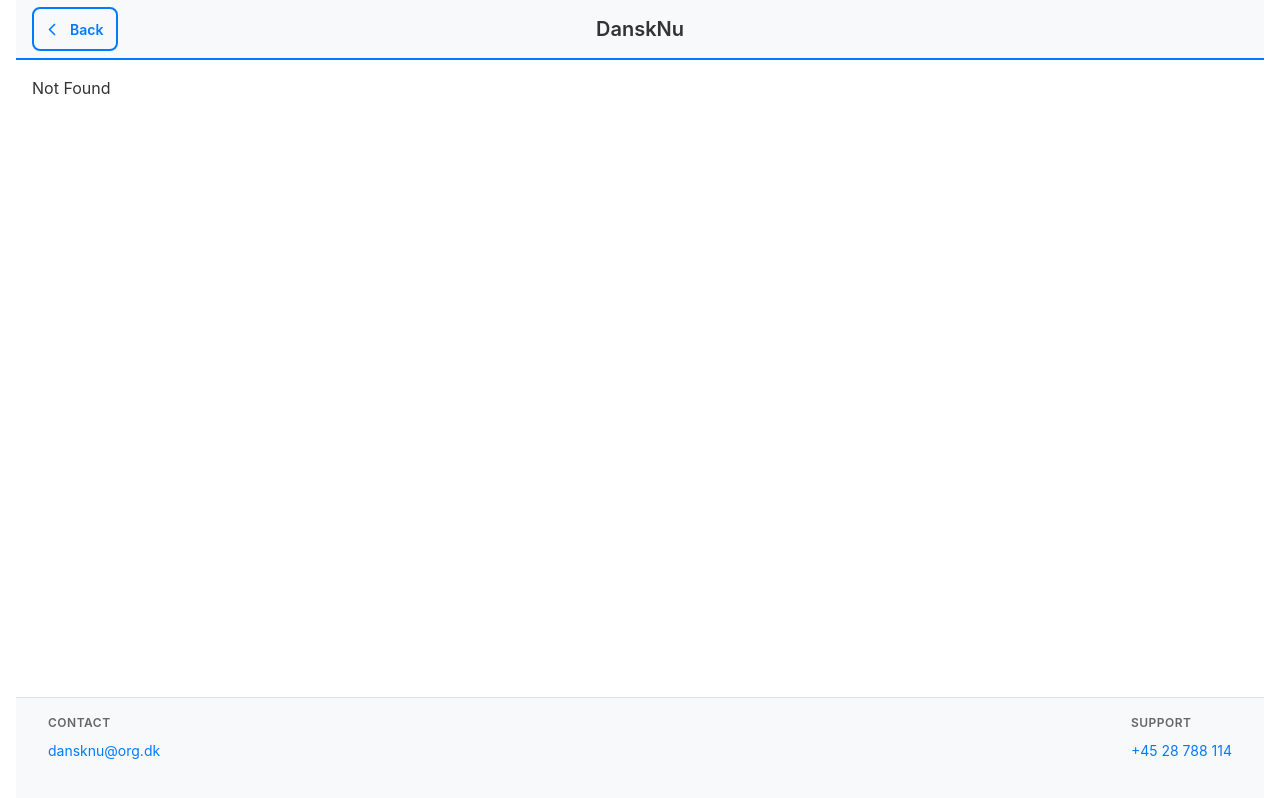
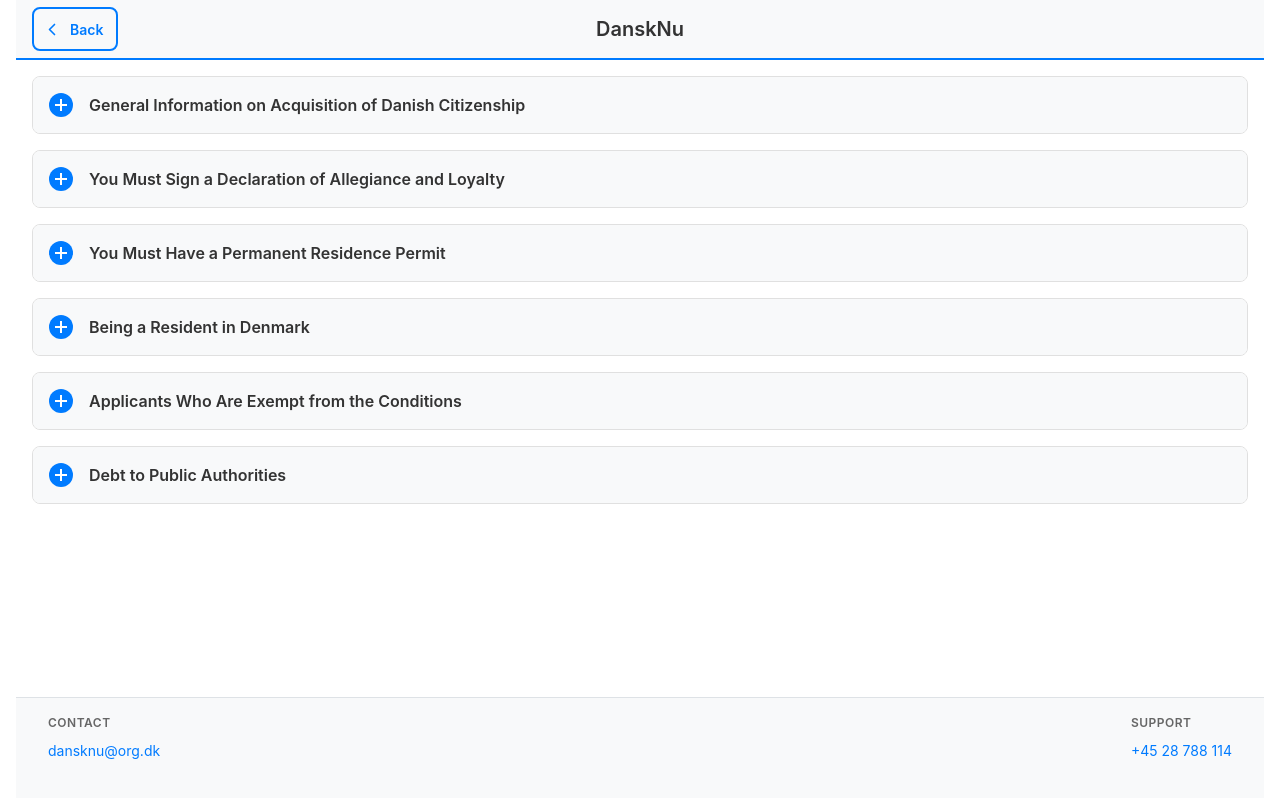
Before and after one commit to Flex-Wrap/DanskNu, a React (Vite) app: page /DanskNu/application-requirements in a window 1280 px wide. Before the commit this address had no page. Built offline with nearby package versions, Linux system fonts and the light colour scheme.

Commit message:
added pretty accordions for application requirements with rotation animation for that extra detail. Todo: API for flags, Supabase quiz mechanism

```diff
--- /dev/null
+++ b/src/components/Accordion.module.css
@@ -0,0 +1,102 @@
+.item {
+  border: 1px solid #e0e0e0;
+  border-radius: 0.5rem;
+  margin-bottom: 1rem;
+  overflow: hidden;
+}
+
+.trigger {
+  display: flex;
+  align-items: center;
+  gap: 1rem;
+  width: 100%;
+  padding: 1rem;
+  background-color: #f8f9fa;
+  border: none;
+  cursor: pointer;
+  text-align: left;
+  font-size: 1rem;
+  font-weight: 600;
+  color: #333;
+  transition: all 0.2s;
+  min-height: 44px;
+}
+
+.trigger:active {
+  background-color: #e9ecef;
+}
+
+.icon {
+  display: flex;
+  align-items: center;
+  justify-content: center;
+  width: 1.5rem;
+  height: 1.5rem;
+  background-color: var(--primary-blue);
+  color: #fff;
+  border-radius: 50%;
+  flex-shrink: 0;
+  position: relative;
+}
+
+.icon::before {
+  content: '';
+  position: absolute;
+  width: 0.75rem;
+  height: 2px;
+  background-color: #fff;
+}
+
+.icon::after {
+  content: '';
+  position: absolute;
+  width: 2px;
+  height: 0.75rem;
+  background-color: #fff;
+  transition: transform 0.2s ease-out;
+}
+
+.icon.open::after {
+  transform: rotate(90deg);
+}
+
+.title {
+  flex: 1;
+}
+
+.content {
+  padding: 1.5rem;
+  background-color: #fff;
+  animation: slideDown 0.2s ease-out;
+}
+
+@keyframes slideDown {
+  from {
+    opacity: 0;
+    transform: translateY(-0.5rem);
+  }
+  to {
+    opacity: 1;
+    transform: translateY(0);
+  }
+}
+
+.content p {
+  margin: 0 0 1rem 0;
+  color: #555;
+  line-height: 1.6;
+}
+
+.content p:last-child {
+  margin-bottom: 0;
+}
+
+.content ul,
+.content ol {
+  margin: 1rem 0 1rem 1.5rem;
+  color: #555;
+}
+
+.content li {
+  margin-bottom: 0.5rem;
+}
--- /dev/null
+++ b/src/components/Accordion.tsx
@@ -0,0 +1,29 @@
+import { useState } from 'react'
+import styles from './Accordion.module.css'
+
+interface AccordionItemProps {
+  title: string
+  children: React.ReactNode
+}
+
+export function AccordionItem({ title, children }: AccordionItemProps) {
+  const [isOpen, setIsOpen] = useState(false)
+
+  return (
+    <div className={styles.item}>
+      <button
+        className={styles.trigger}
+        onClick={() => setIsOpen(!isOpen)}
+        aria-expanded={isOpen}
+      >
+        <div className={`${styles.icon} ${isOpen ? styles.open : ''}`}></div>
+        <span className={styles.title}>{title}</span>
+      </button>
+      {isOpen && (
+        <div className={styles.content}>
+          {children}
+        </div>
+      )}
+    </div>
+  )
+}
--- a/src/routeTree.gen.ts
+++ b/src/routeTree.gen.ts
@@ -12,6 +12,7 @@
 import { Route as QuizRouteImport } from './routes/quiz'
 import { Route as NewsletterRouteImport } from './routes/newsletter'
 import { Route as InfoRouteImport } from './routes/info'
+import { Route as ApplicationRequirementsRouteImport } from './routes/application-requirements'
 import { Route as IndexRouteImport } from './routes/index'
 
 const QuizRoute = QuizRouteImport.update({
@@ -29,6 +30,11 @@
   path: '/info',
   getParentRoute: () => rootRouteImport,
 } as any)
+const ApplicationRequirementsRoute = ApplicationRequirementsRouteImport.update({
+  id: '/application-requirements',
+  path: '/application-requirements',
+  getParentRoute: () => rootRouteImport,
+} as any)
 const IndexRoute = IndexRouteImport.update({
   id: '/',
   path: '/',
@@ -37,12 +43,14 @@
 
 export interface FileRoutesByFullPath {
   '/': typeof IndexRoute
+  '/application-requirements': typeof ApplicationRequirementsRoute
   '/info': typeof InfoRoute
   '/newsletter': typeof NewsletterRoute
   '/quiz': typeof QuizRoute
 }
 export interface FileRoutesByTo {
   '/': typeof IndexRoute
+  '/application-requirements': typeof ApplicationRequirementsRoute
   '/info': typeof InfoRoute
   '/newsletter': typeof NewsletterRoute
   '/quiz': typeof QuizRoute
@@ -50,20 +58,33 @@
 export interface FileRoutesById {
   __root__: typeof rootRouteImport
   '/': typeof IndexRoute
+  '/application-requirements': typeof ApplicationRequirementsRoute
   '/info': typeof InfoRoute
   '/newsletter': typeof NewsletterRoute
   '/quiz': typeof QuizRoute
 }
 export interface FileRouteTypes {
   fileRoutesByFullPath: FileRoutesByFullPath
-  fullPaths: '/' | '/info' | '/newsletter' | '/quiz'
+  fullPaths:
+    | '/'
+    | '/application-requirements'
+    | '/info'
+    | '/newsletter'
+    | '/quiz'
   fileRoutesByTo: FileRoutesByTo
-  to: '/' | '/info' | '/newsletter' | '/quiz'
-  id: '__root__' | '/' | '/info' | '/newsletter' | '/quiz'
+  to: '/' | '/application-requirements' | '/info' | '/newsletter' | '/quiz'
+  id:
+    | '__root__'
+    | '/'
+    | '/application-requirements'
+    | '/info'
+    | '/newsletter'
+    | '/quiz'
   fileRoutesById: FileRoutesById
 }
 export interface RootRouteChildren {
   IndexRoute: typeof IndexRoute
+  ApplicationRequirementsRoute: typeof ApplicationRequirementsRoute
   InfoRoute: typeof InfoRoute
   NewsletterRoute: typeof NewsletterRoute
   QuizRoute: typeof QuizRoute
@@ -92,6 +113,13 @@
       preLoaderRoute: typeof InfoRouteImport
       parentRoute: typeof rootRouteImport
     }
+    '/application-requirements': {
+      id: '/application-requirements'
+      path: '/application-requirements'
+      fullPath: '/application-requirements'
+      preLoaderRoute: typeof ApplicationRequirementsRouteImport
+      parentRoute: typeof rootRouteImport
+    }
     '/': {
       id: '/'
       path: '/'
@@ -104,6 +132,7 @@
 
 const rootRouteChildren: RootRouteChildren = {
   IndexRoute: IndexRoute,
+  ApplicationRequirementsRoute: ApplicationRequirementsRoute,
   InfoRoute: InfoRoute,
   NewsletterRoute: NewsletterRoute,
   QuizRoute: QuizRoute,
--- a/src/routes/application-requirements.tsx
+++ b/src/routes/application-requirements.tsx
@@ -1,4 +1,5 @@
 import { createFileRoute } from '@tanstack/react-router'
+import { AccordionItem } from '../components/Accordion'
 
 export const Route = createFileRoute('/application-requirements')({
   component: ApplicationRequirementsPage,
@@ -7,47 +8,95 @@
 function ApplicationRequirementsPage() {
   return (
     <section>
-      <div style={{ display: 'grid', gridTemplateColumns: '1fr', gap: '1rem' }}>
-        <article>
-          <h2>General Requirements</h2>
-          <ul>
-            <li>Must be 18 years or older</li>
-            <li>Possess a valid passport or travel document</li>
-            <li>Have resided in Denmark for at least 9 years (or 7 years if married to a Danish citizen)</li>
-            <li>No serious criminal convictions</li>
-          </ul>
-        </article>
+      <AccordionItem title="General Information on Acquisition of Danish Citizenship">
+        <p>
+          Foreign citizens can only acquire Danish citizenship by statute. As such the foreign citizen must be listed in a naturalisation bill, which is then passed by the Danish Parliament. This process is called acquisition of Danish citizenship by naturalisation.
+        </p>
+        <p>
+          Certain Nordic citizens and former Danish citizens are exempt from this rule.
+        </p>
+        <p>
+          To acquire Danish citizenship by naturalisation, you must fulfil certain conditions, for example, self-sufficiency, residence in Denmark, Danish language skills, and knowledge of Denmark.
+        </p>
+      </AccordionItem>
 
-        <article>
-          <h2>Language Requirements</h2>
-          <ul>
-            <li>Demonstrate proficiency in Danish language (minimum B1 level)</li>
-            <li>Pass official Danish language examination</li>
-            <li>Or provide proof of Danish language education</li>
-          </ul>
-        </article>
+      <AccordionItem title="You Must Sign a Declaration of Allegiance and Loyalty">
+        <p>
+          It is a condition for acquiring Danish citizenship by naturalisation that you declare allegiance and loyalty to Denmark and to Danish society.
+        </p>
+        <p>
+          In addition, you must declare that you will comply with Danish law, including the constitution, and that you will respect fundamental Danish values and legal principles, including Danish democracy. The declarations are signed by MitID as part of the digital application.
+        </p>
+      </AccordionItem>
 
-        <article>
-          <h2>Documentation Needed</h2>
-          <ul>
-            <li>Valid passport or ID document</li>
-            <li>Housing contract or property ownership proof</li>
-            <li>Employment or education documentation</li>
-            <li>Health insurance documentation</li>
-            <li>Danish language certificate</li>
-            <li>Citizenship test certificate</li>
-          </ul>
-        </article>
+      <AccordionItem title="You Must Have a Permanent Residence Permit">
+        <p>
+          It is a condition for acquiring Danish citizenship by naturalisation that you have had a permanent residence permit for a minimum of 2 years when the bill on naturalization is passed, and that you are a resident in Denmark.
+        </p>
+        <p>
+          For persons who are recognised as refugees, persons who must be equated with refugees, and stateless persons, the required period of a permanent residence permit is minimum 1 year from the time, when the bill on naturalization is passed.
+        </p>
+      </AccordionItem>
 
-        <article>
-          <h2>Financial Requirements</h2>
-          <ul>
-            <li>Proof of stable income</li>
-            <li>No outstanding tax debts</li>
-            <li>Payment of application fees (approximately DKK 2,650)</li>
-          </ul>
-        </article>
-      </div>
+      <AccordionItem title="Being a Resident in Denmark">
+        <p>
+          Being a resident in Denmark means that you habitually reside in Denmark and are registered with an address in the Central Population Register (CPR register).
+        </p>
+        <p>
+          If you reside in Denmark according to EU rules – for example, an EU registration certificate issued under the Regulation on EU residence – you should be aware that the requirement relating to a permanent residence permit also applies to you.
+        </p>
+      </AccordionItem>
+
+      <AccordionItem title="Applicants Who Are Exempt from the Conditions">
+        <p>
+          Certain applicants are exempt from one or both of the conditions regarding permanent residence permit and residence in Denmark.
+        </p>
+        <p>
+          The condition of a permanent residence permit in Denmark for a minimum of 2 years when the bill on naturalization is passed, does not apply to:
+        </p>
+        <ul>
+          <li>Nordic citizens</li>
+          <li>Former Danish citizens</li>
+          <li>Persons of Danish descent</li>
+          <li>Members of the Danish minority of Southern Schleswig in Germany</li>
+          <li>Applicants who are residing abroad due to the Danish spouse's work for Danish interests</li>
+          <li>Applicants who were born in the period from 1 January 1961 to 31 December 1978 to a Danish mother and who could have acquired Danish citizenship if the mother had made a declaration in that regard in the period from 1 January 1979 to 31 December 1981</li>
+          <li>Children who apply for citizenship without their parents</li>
+        </ul>
+        <p>
+          The condition of residence in Denmark does not apply to:
+        </p>
+        <ul>
+          <li>Applicants who are residing abroad due to their Danish spouse's work for Danish interests</li>
+          <li>Applicants who were born in the period from 1 January 1961 to 31 December 1978 to a Danish mother and who could have acquired Danish citizenship if the mother had made a declaration in that regard in the period from 1 January 1979 to 31 December 1981</li>
+          <li>Certain categories of children who apply for citizenship without their parents</li>
+        </ul>
+      </AccordionItem>
+
+      <AccordionItem title="Debt to Public Authorities">
+        <p>
+          It is a condition for acquiring Danish citizenship that you do not have certain types of overdue debt to public authorities.
+        </p>
+        <p>
+          You may not have the following types of overdue debt to public authorities:
+        </p>
+        <ul>
+          <li>Repayable benefits under the Law on social service or the Law on active social policy</li>
+          <li>Repayable benefits under the now repealed Law on social assistance</li>
+          <li>Child support which is paid in advance by public authorities under the Law on child allowance and advance payment of child support</li>
+          <li>Nursery payments</li>
+          <li>Student loans (SU-loans)</li>
+          <li>Repayment of overpaid housing allowance under Paragraph 47 of the Law on individual housing allowance</li>
+          <li>Penalty fare to transport services of DKK 3,000 and over</li>
+          <li>Police fines and victim contributions</li>
+          <li>Court fees, fees, and costs in litigation and enforcement proceedings</li>
+          <li>Repayment of housing deposit loan, unless an instalment agreement for repayment is entered into, with which the applicant complies</li>
+          <li>Taxes and duties, unless the applicant is in arrears through no fault of his own</li>
+        </ul>
+        <p>
+          Please be aware that where no extension of payment is granted or no instalment agreement is entered into (with the exception of a housing deposit loan and/or tenant deposit loan), debt may preclude transmission of citizenship under paragraph 22 of the guidelines.
+        </p>
+      </AccordionItem>
     </section>
   )
 }
--- a/src/routes/info.tsx
+++ b/src/routes/info.tsx
@@ -4,7 +4,6 @@
 import NavigationCard from '../components/NavigationCard'
 import Modal from '../components/Modal'
 import applicationImage from '../assets/application.webp'
-import infoImage from '../assets/info-dokk1.webp'
 
 export const Route = createFileRoute('/info')({
   component: InfoPage,
```
